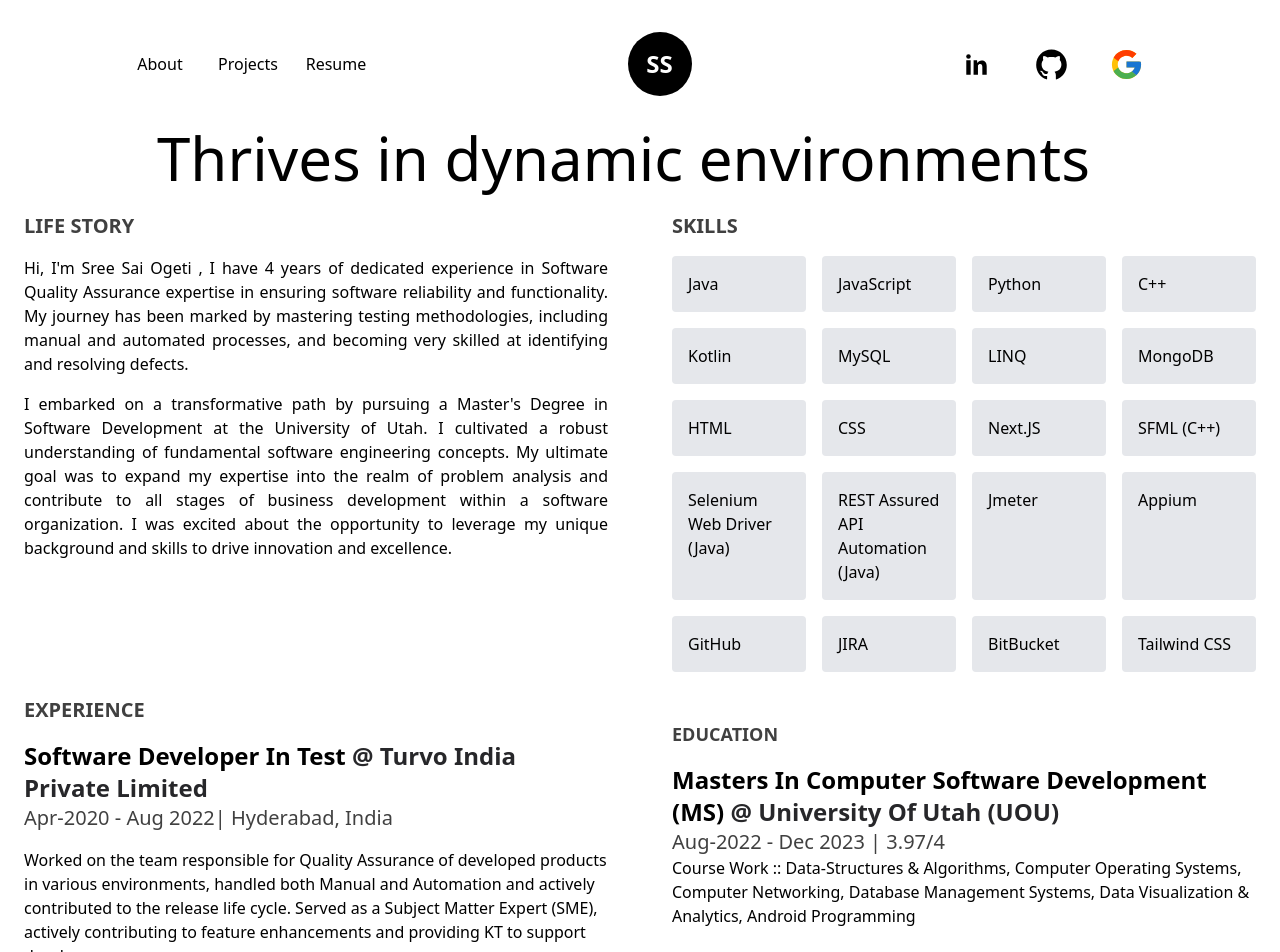
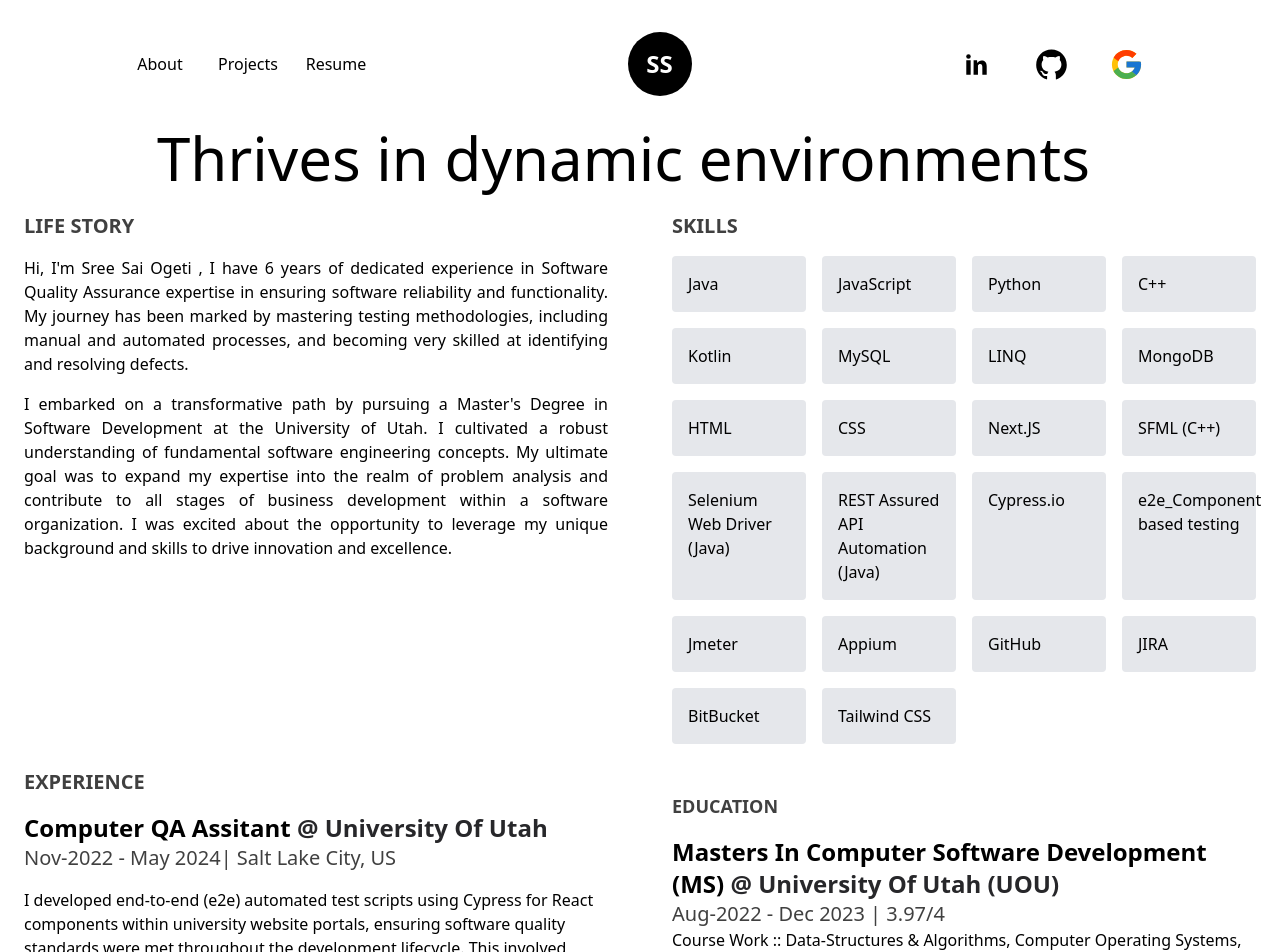
Before and after one commit to sreesaiogetiammini/Personal-Portfolio, a Next.js app: page /about in a window 1280 px wide. Shown: the top 952 px of the page. Built offline with nearby package versions, Linux system fonts and the light colour scheme.

Commit message:
new update

```diff
--- a/components/aboutpage.tsx
+++ b/components/aboutpage.tsx
@@ -20,6 +20,8 @@ const skills = [
   "SFML (C++)",
   "Selenium Web Driver (Java)",
   "REST Assured API Automation (Java)",
+  "Cypress.io",
+  "e2e_Component based testing",
   "Jmeter",
   "Appium",
   "GitHub",
@@ -55,7 +57,7 @@ const AboutPage = () => {
             Life Story
           </h2>
           <p className="font-medium text-justify whitespace-pre-line">
-            Hi, I'm Sree Sai Ogeti , I have 4 years of dedicated experience in
+            Hi, I'm Sree Sai Ogeti , I have 6 years of dedicated experience in
             Software Quality Assurance expertise in ensuring software
             reliability and functionality. My journey has been marked by
             mastering testing methodologies, including manual and automated
@@ -97,6 +99,14 @@ const AboutPage = () => {
           </h2>
           <div className="w-full mx-auto relative">
             <ul>
+            <ExperienceDetails
+                position="Computer QA Assitant"
+                company="University of Utah"
+                companylink="https://sudo.utah.edu/teams.php"
+                address="Salt Lake City, US"
+                time="Nov-2022 - May 2024"
+                work="I developed end-to-end (e2e) automated test scripts using Cypress for React components within university website portals, ensuring software quality standards were met throughout the development lifecycle. This involved analyzing test results, identifying defects, and collaborating with cross-functional teams to troubleshoot issues. Additionally, I assisted faculty by preparing and delivering lectures, leading discussion sections, and providing one-on-one support to students. Moreover, I utilized continuous integration/continuous deployment (CI/CD) pipelines to integrate automated tests, enabling timely feedback and facilitating rapid iterations in the software development process."
+              />
               <ExperienceDetails
                 position="Software Developer in Test"
                 company="Turvo India Private Limited"
--- a/package.json
+++ b/package.json
@@ -11,9 +11,9 @@
   "dependencies": {
     "@vercel/analytics": "^1.1.1",
     "file-saver": "^2.0.5",
-    "next": "14.0.4",
-    "react": "^18",
-    "react-dom": "^18",
+    "next": "^14.1.4",
+    "react": "^18.2.0",
+    "react-dom": "^18.2.0",
     "react-icons": "^4.12.0",
     "react-pdf": "^7.6.0",
     "react-type-animation": "^3.2.0"
```
Also changed, not shown: 1 other file (tests, documents, lock files or other folders).
